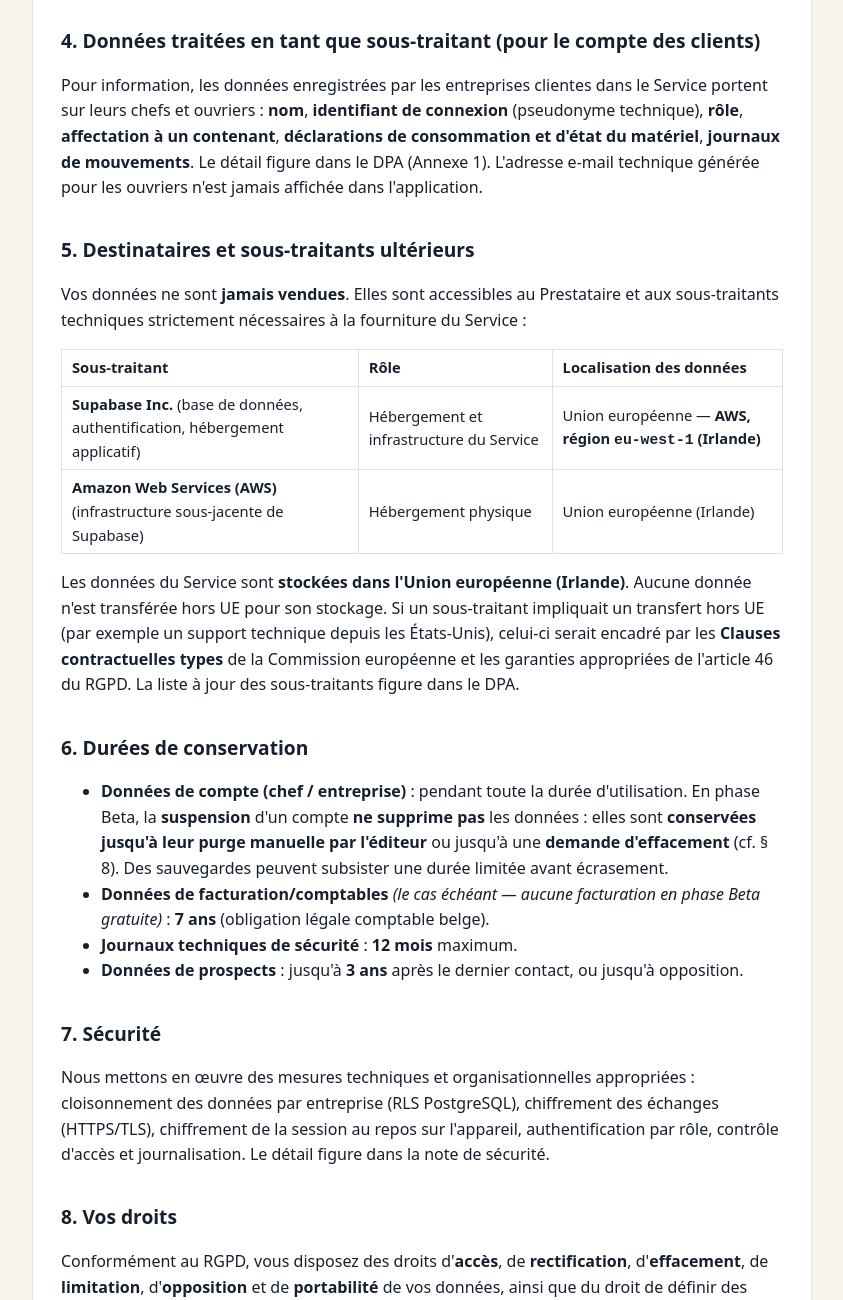
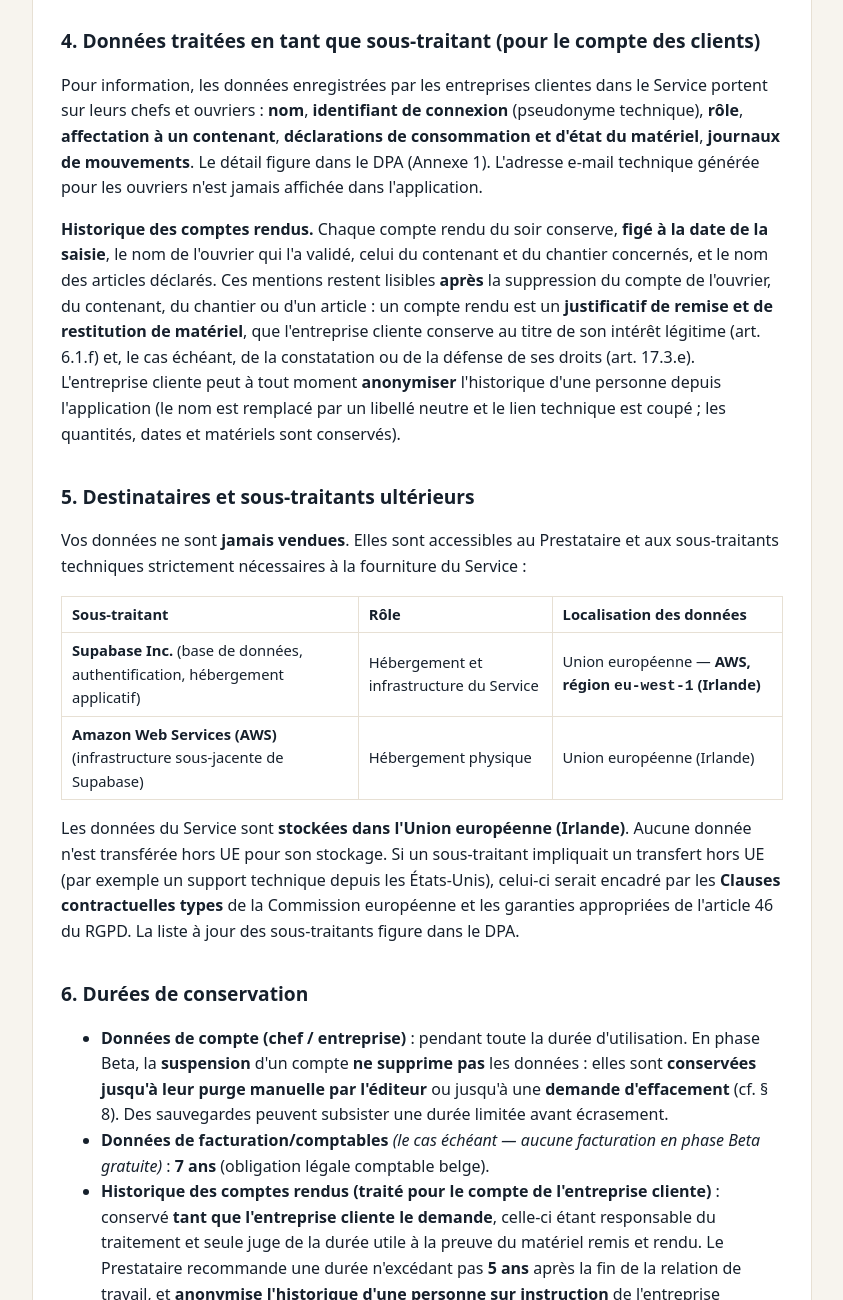
Before and after one commit to mostasalb/chantier-plus-legal, a plain HTML site: page privacy.html in a window 1280 px wide. Shown: the part 1500-2800 px from the top of the page, without its empty margins (218-1061 px from the left). Drawn offline with Linux system fonts and the light colour scheme.

Commit message:
Politique de confidentialité v2.1 — historique des comptes rendus (FR + EN)
Regénéré depuis le dépôt privé (scripts/build-legal-site.cjs) après les
migrations 0025 / 0026.

Nouvelle clause « Historique des comptes rendus » : chaque compte rendu du soir
conserve, figé à la date de la saisie, le nom de l'ouvrier qui l'a validé, le
contenant, le chantier et les articles déclarés — y compris après suppression du
compte, du contenant, du chantier ou d'un article. Base légale : intérêt légitime
de l'entreprise cliente (art. 6.1.f) et, le cas échéant, constatation ou défense
de ses droits (art. 17.3.e). L'entreprise cliente peut anonymiser l'historique
d'une personne directement depuis l'application.

Nouvelle ligne de durée de conservation : durée fixée par l'entreprise cliente
(responsable du traitement), durée recommandée <= 5 ans après la fin de la
relation de travail, avec anonymisation sur instruction.

```diff
--- a/privacy.html
+++ b/privacy.html
@@ -34,7 +34,7 @@
       <a href="./delete-account.html">Suppression de compte</a>
     </nav>
     <div class="card"><h1>Politique de confidentialité — Chantier Plus</h1>
-<p><strong>Version 2.0 — dernière mise à jour : 27 juin 2026</strong> <em>(édition Beta)</em></p>
+<p><strong>Version 2.1 — dernière mise à jour : 16 septembre 2026</strong> <em>(édition Beta)</em></p>
 <p>La présente politique explique comment sont traitées les données à caractère personnel dans le
 cadre du service « <strong>Chantier Plus</strong> » (ci-après le « <strong>Service</strong> »), conformément au Règlement
 général sur la protection des données (RGPD, UE 2016/679) et à la loi belge du 30 juillet 2018.</p>
@@ -104,6 +104,15 @@ sur leurs chefs et ouvriers : <strong>nom</strong>, <strong>identifiant de conne
 <strong>rôle</strong>, <strong>affectation à un contenant</strong>, <strong>déclarations de consommation et d&#39;état du matériel</strong>,
 <strong>journaux de mouvements</strong>. Le détail figure dans le DPA (Annexe 1).
 L&#39;adresse e-mail technique générée pour les ouvriers n&#39;est jamais affichée dans l&#39;application.</p>
+<p><strong>Historique des comptes rendus.</strong> Chaque compte rendu du soir conserve, <strong>figé à la date de la
+saisie</strong>, le nom de l&#39;ouvrier qui l&#39;a validé, celui du contenant et du chantier concernés, et le
+nom des articles déclarés. Ces mentions restent lisibles <strong>après</strong> la suppression du compte de
+l&#39;ouvrier, du contenant, du chantier ou d&#39;un article : un compte rendu est un <strong>justificatif de
+remise et de restitution de matériel</strong>, que l&#39;entreprise cliente conserve au titre de son intérêt
+légitime (art. 6.1.f) et, le cas échéant, de la constatation ou de la défense de ses droits
+(art. 17.3.e). L&#39;entreprise cliente peut à tout moment <strong>anonymiser</strong> l&#39;historique d&#39;une personne
+depuis l&#39;application (le nom est remplacé par un libellé neutre et le lien technique est coupé ;
+les quantités, dates et matériels sont conservés).</p>
 <h2>5. Destinataires et sous-traitants ultérieurs</h2>
 <p>Vos données ne sont <strong>jamais vendues</strong>. Elles sont accessibles au Prestataire et aux
 sous-traitants techniques strictement nécessaires à la fourniture du Service :</p>
@@ -139,6 +148,11 @@ purge manuelle par l&#39;éditeur</strong> ou jusqu&#39;à une <strong>demande d
 peuvent subsister une durée limitée avant écrasement.</li>
 <li><strong>Données de facturation/comptables</strong> <em>(le cas échéant — aucune facturation en phase Beta gratuite)</em> :
 <strong>7 ans</strong> (obligation légale comptable belge).</li>
+<li><strong>Historique des comptes rendus (traité pour le compte de l&#39;entreprise cliente)</strong> : conservé
+<strong>tant que l&#39;entreprise cliente le demande</strong>, celle-ci étant responsable du traitement et seule
+juge de la durée utile à la preuve du matériel remis et rendu. Le Prestataire recommande une
+durée n&#39;excédant pas <strong>5 ans</strong> après la fin de la relation de travail, et <strong>anonymise l&#39;historique
+d&#39;une personne sur instruction</strong> de l&#39;entreprise (notamment en cas de demande d&#39;effacement).</li>
 <li><strong>Journaux techniques de sécurité</strong> : <strong>12 mois</strong> maximum.</li>
 <li><strong>Données de prospects</strong> : jusqu&#39;à <strong>3 ans</strong> après le dernier contact, ou jusqu&#39;à opposition.</li>
 </ul>
```
Also changed, not shown: privacy-en.html (+13 -0 lines).
